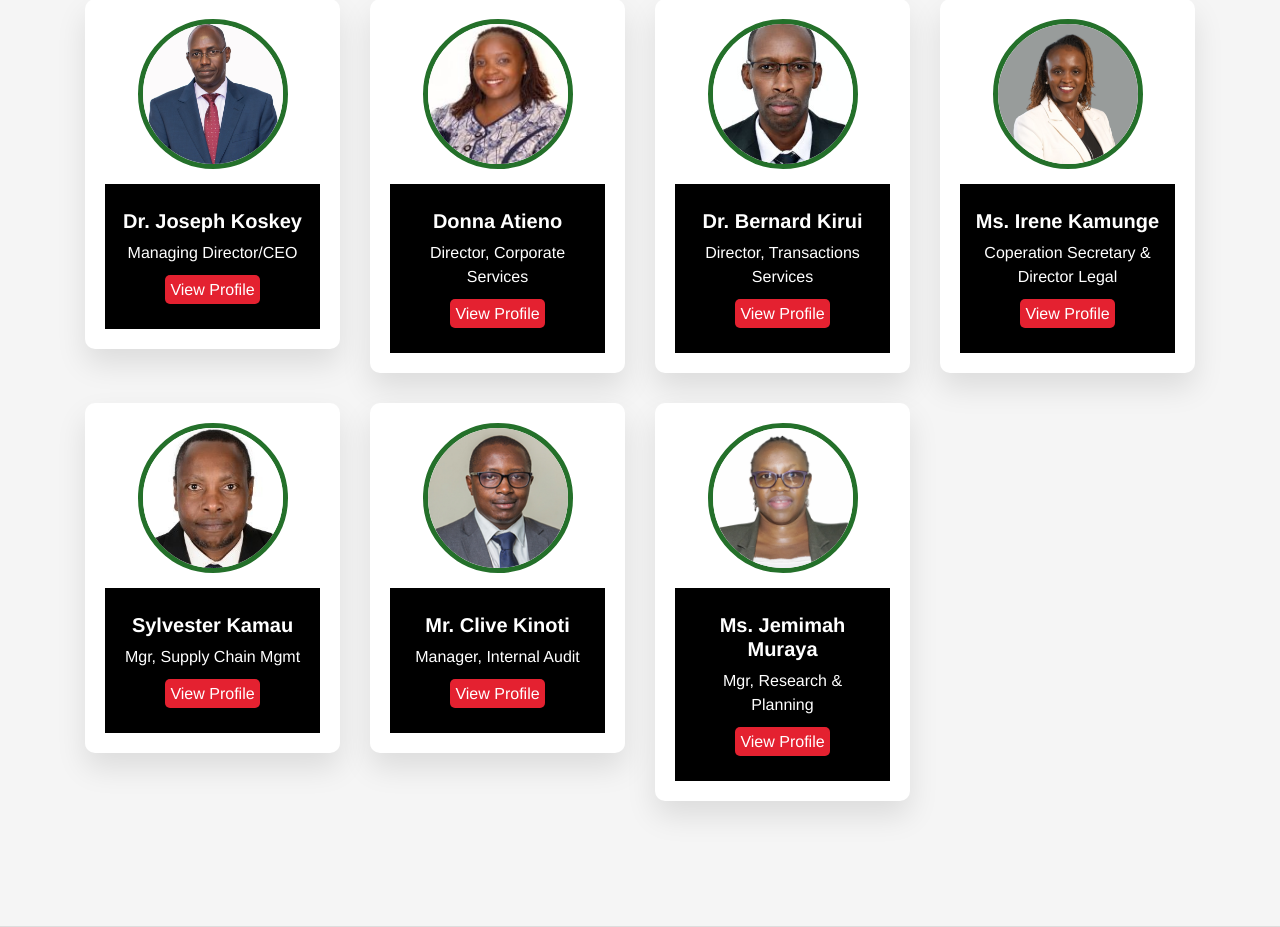
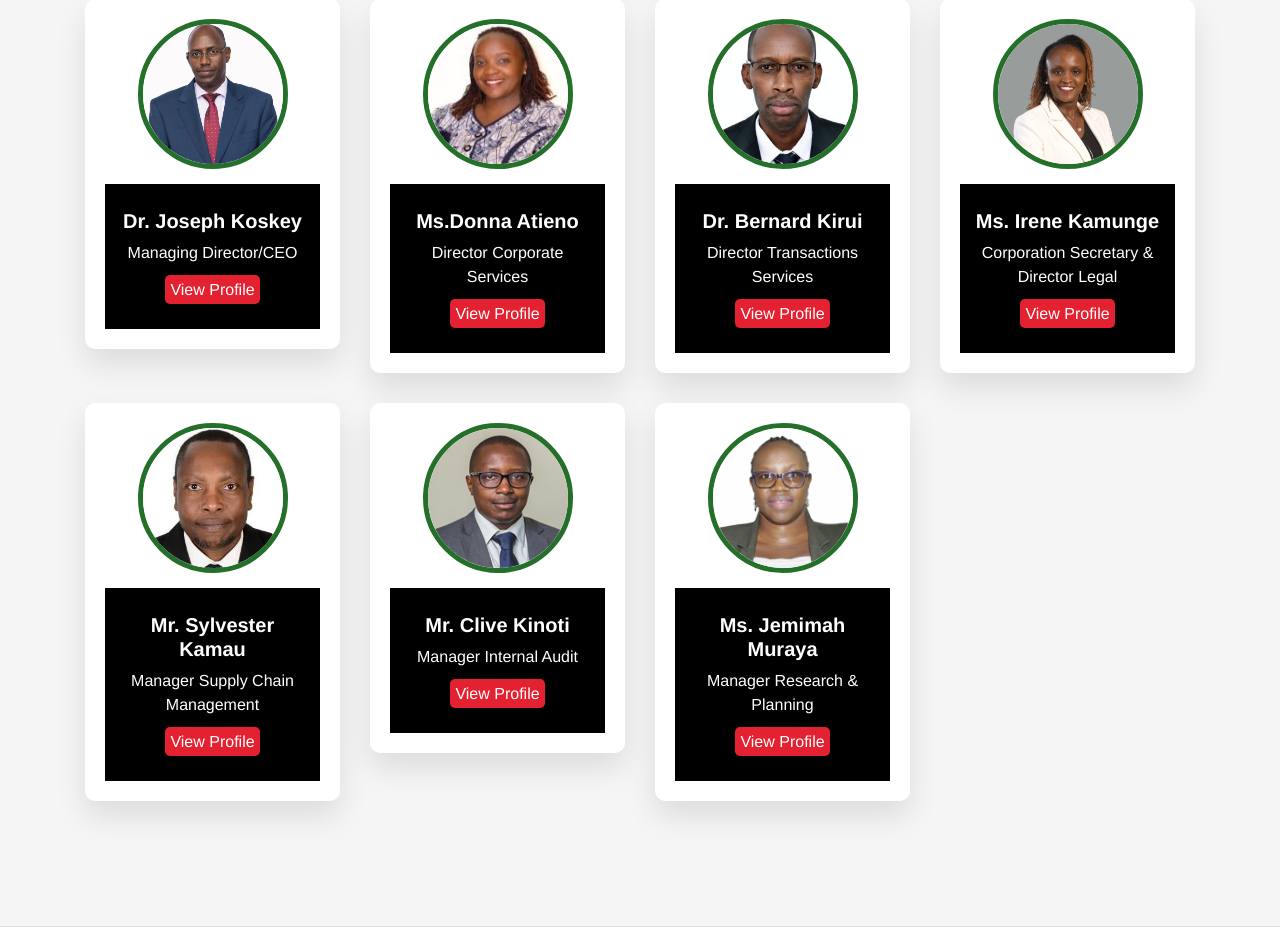
Before and after one commit to Mfalmebetterdayscapital/privatisation, a Django app: page /management/ in a window 1280 px wide. Shown: the part 270-1197 px from the top of the page. Run offline with Django 3.2, Linux system fonts and the light colour scheme; some libraries are stand-ins or nearby versions.

Commit message:
some changes

```diff
--- a/template/management.html
+++ b/template/management.html
@@ -521,8 +521,8 @@
                         <img src="{% static 'img/Donna-Portrait-2022-Resized-28112022_0-320x320-1-150x150.jpg' %}" alt="Donna Atieno">
                     </div>
                     <div class="team-text">
-                        <h2 style="color: #ffffff;">Donna Atieno</h2>
-                        <p>Director, Corporate Services</p>
+                        <h2 style="color: #ffffff;">Ms.Donna Atieno</h2>
+                        <p>Director Corporate Services</p>
                         <button class="view-profile-btn" onclick="openPopup(1)">View Profile</button>
                     </div>
 
@@ -535,7 +535,7 @@
                     </div>
                     <div class="team-text">
                         <h2 style="color: #ffffff;">Dr. Bernard Kirui</h2>
-                        <p>Director, Transactions Services</p>
+                        <p>Director Transactions Services</p>
                         <button class="view-profile-btn" onclick="openPopup(2)">View Profile</button>
                     </div>
 
@@ -548,7 +548,7 @@
                     </div>
                     <div class="team-text">
                         <h2 style="color: #ffffff;">Ms. Irene Kamunge</h2>
-                        <p>Coperation Secretary & Director Legal</p>
+                        <p>Corporation Secretary & Director Legal</p>
                         <button class="view-profile-btn" onclick="openPopup(3)">View Profile</button>
                     </div>
 
@@ -562,8 +562,8 @@
                         <img src="{% static 'img/SYLVERSTETR.jpg' %}" alt="Sylvester Kamau">
                     </div>
                     <div class="team-text">
-                        <h2 style="color: #ffffff;">Sylvester Kamau</h2>
-                        <p>Mgr, Supply Chain Mgmt</p>
+                        <h2 style="color: #ffffff;">Mr. Sylvester Kamau</h2>
+                        <p>Manager Supply Chain Management</p>
                         <button class="view-profile-btn" onclick="openPopup(4)">View Profile</button>
                     </div>
 
@@ -576,7 +576,7 @@
                     </div>
                     <div class="team-text">
                         <h2 style="color: #ffffff;">Mr. Clive Kinoti</h2>
-                        <p>Manager, Internal Audit</p>
+                        <p>Manager Internal Audit</p>
                         <button class="view-profile-btn" onclick="openPopup(5)">View Profile</button>
                     </div>
 
@@ -589,7 +589,7 @@
                     </div>
                     <div class="team-text">
                         <h2 style="color: #ffffff;">Ms. Jemimah Muraya</h2>
-                        <p>Mgr, Research & Planning</p>
+                        <p>Manager Research & Planning</p>
                         <button class="view-profile-btn" onclick="openPopup(6)">View Profile</button>
                     </div>
 
@@ -695,68 +695,74 @@
  <!-- JavaScript -->
   <!-- JavaScript -->
   <script>
-    document.addEventListener('DOMContentLoaded', (event) => {
     const members = [
     {
         name: "DR. JOSEPH KOSKEY",
         role: "Managing Director/CEO",
         info: "Joseph holds a PhD in Business Administration, MBA (Strategic Management) and Bachelor of Commerce (Accounting) degrees from the University of Nairobi. He is a Certified Public Accountant, Certified Investment and Financial Analyst. He is a member of ICPAK, the Institute of Certified Secretaries of Kenya and the Institute of Directors Kenya. He is also a certified trainer on corporate governance. Joseph has over 26 years business management experience gained in diverse industries, 19 years of which have been in senior leadership and management positions. He has a distinguished leadership career with a proven track-record of achievements (both in the private and public sectors) in revenue growth, productivity improvement, operational excellence and bottom-line turnaround. He is respected for a strong work-ethic and irreproachable integrity. Prior to his appointment, Joseph had served as the Group CEO at Sovereign Group Ltd, Managing Director at the Kenya Bureau of Standards and as Managing Director at Urgent Cargo Handling Ltd among others. He has also served as the Regional Change Manager for P&O Nedlloyd East Africa and Indian Ocean Islands covering Kenya, Uganda, Tanzania, Mauritius, Madagascar & Seychelles. This background equipped him with invaluable skills and expertise in strategic and financial management, business restructuring and change management."
+
     },
         {
             name: "MS. DONNA ATIENO",
             role: "DIRECTOR, CORPORATE SERVICES.",
             info: "Ms. Donna holds a Master of Science in Development Finance from Strathmore University and a Master of Business Administration (Finance) from Kenya Methodist University. She also graduated from Moi University with a Bachelor of Business Management (Accounting) degree and is a Certified Public Accountant of Kenya (CPA-K) registered with the Institute of Certified Public Accountants of Kenya (ICPAK). She is also a Certified Retirement Benefits Trustee. Donna has over 15 years of experience in Public Service, more than half of which have been in a senior management role. She is a strategic leader with vast experience in public financial management; public sector financial reporting; project appraisal, profiling, and risk analysis; government policies and guidelines in human resource management and administration; and pension administration."
+
         },
         {
             name: "DR. BERNARD KIRUI",
             role: "Director, Transactions Services",
-                info: "Dr. Bernard Kirui holds a PhD in Economics from the University of Nairobi, a Master’s degree in Economics, and a Bachelor’s in Economics and Statistics from Kenyatta University. He is a Certified Public Accountant and a member of the Institute of Certified Public Accountants of Kenya (ICPAK). Prior to joining the Commission, Dr. Kirui held various management roles at the Kenya Revenue Authority as Manager in charge of Surveys and Business Analysis and as a Manager in charge of Strategy and Policy Analysis. He was responsible for coordinating the preparation of key tax policy documents, overseeing financial analysis, providing technical support, monitoring tax policy developments and stakeholder engagement. Prior to joining the KRA, Dr. Kirui worked as a Part-Time Lecturer at the National Youth Service and in various roles at the Co-operative Bank of Kenya. He also worked as a Part-Time Lecturer for International Trade and Economics at Moi University, Nairobi Campus. Dr. Kirui was also a CSAE Visiting Fellow at the University of Oxford in the United Kingdom, where he worked on his research."
+            info: "Dr. Bernard Kirui holds a PhD in Economics from the University of Nairobi, a Master’s degree in Economics, and a Bachelor’s in Economics and Statistics from Kenyatta University. He is a Certified Public Accountant and a member of the Institute of Certified Public Accountants of Kenya (ICPAK). Prior to joining the Authority, Dr. Kirui held various management roles at the Kenya Revenue Authority as Manager in charge of Surveys and Business Analysis and as a Manager in charge of Strategy and Policy Analysis. He was responsible for coordinating the preparation of key tax policy documents, overseeing financial analysis, providing technical support, monitoring tax policy developments and stakeholder engagement. Prior to joining the KRA, Dr. Kirui worked as a Part-Time Lecturer at the National Youth Service and in various roles at the Co-operative Bank of Kenya. He also worked as a Part-Time Lecturer for International Trade and Economics at Moi University, Nairobi Campus. Dr. Kirui was also a CSAE Visiting Fellow at the University of Oxford in the United Kingdom, where he worked on his research."
         },
+
         {
             name: "MS. IRENE KAMUNGE",
-                role: "Coperation Secretary & Director Legal",
+            role: "",
             info: ""
         },
         {
-                name: "MR. SYLVESTER KAMAU",
+            name: "MR.SYLVESTER KAMAU",
             role: "Alternate To The Attorney-General",
             info: "Sylvester holds a Master of Science (MSc) degree in Procurement and Logistics from the Jomo Kenyatta University of Agriculture and Technology and a CIPS post-graduate professional diploma in Procurement and Supply. He also holds a Bachelor of Arts degree in Government and Public Administration from Moi University. He is a registered and licensed member of the Kenya Institute of Supplies Management. Sylvester has over 20 years’ experience in Supply Chain Management, having worked for various organizations in different capacities. He also has vast knowledge in public procurement. Currently, Sylvester is pursuing his Doctor of Philosophy degree in Supply Chain Management from the Jomo Kenyatta University of Agriculture and Technology and is working on his dissertation after successfully completing the coursework."
         },
         {
             name: "MR. CLIVE KINOTI NJIRU",
             role: "Manager, Internal Audit",
-                info: "Clive holds a Master of Commerce in Finance from Strathmore University and a Bachelor of Arts in Economics and Business Studies from Kenyatta University. He is a member of the Institute of Certified Public Accountants of Kenya (ICPAK), Institute of Internal Auditors (IIA), and Institute of Certified Investment and Financial Analysts (CIFA). He has over fifteen (15) years of experience in Governance, Risk Management, and Compliance. Before joining the Commission, Clive held several Senior Management positions at East African Portland Cement Plc and the Ministry of Co-operatives and Micro, Small and Medium Enterprises (MSME) Development."
+            info: "Clive holds a Master of Commerce in Finance from Strathmore University and a Bachelor of Arts in Economics and Business Studies from Kenyatta University. He is a member of the Institute of Certified Public Accountants of Kenya (ICPAK), Institute of Internal Auditors (IIA), and Institute of Certified Investment and Financial Analysts (CIFA). He has over fifteen (15) years of experience in Governance, Risk Management, and Compliance. Before joining the Authority, Clive held several Senior Management positions at East African Portland Cement Plc and the Ministry of Co-operatives and Micro, Small and Medium Enterprises (MSME) Development."
         },
         {
             name: "MS. JEMIMAH MURAYA",
             role: "Manager, Research & Planning",
-                info: "Ms. Jemimah Muraya is a statistician by profession who holds a Master of Science (MSc) degree in Social Statistics from the University of Nairobi. She has a Bachelor of Science degree in Applied Statistics from Maseno University and is currently pursuing a Master of Business Administration degree (Strategic Management) in USIU-A. Prior to joining the Commission, Ms. Jemimah held various management roles including Manager Research, Strategy and Planning at Tana Water Works Development Agency and Research and Policy Manager at the NGOs Co-ordination Board. She has vast experience in Research, Data Management, Strategic Planning, Performance Management, Quality Management Systems, Monitoring, and Evaluation drawn from over 14 years of experience with several public sector organizations."
-            }
+            info: "Ms. Jemimah Muraya is a statistician by profession who holds a Master of Science (MSc) degree in Social Statistics from the University of Nairobi. She has a Bachelor of Science degree in Applied Statistics from Maseno University and is currently pursuing a Master of Business Administration degree (Strategic Management) in USIU-A. Prior to joining the Authority, Ms. Jemimah held various management roles including Manager Research, Strategy and Planning at Tana Water Works Development Agency and Research and Policy Manager at the NGOs Co-ordination Board. She has vast experience in Research, Data Management, Strategic Planning, Performance Management, Quality Management Systems, Monitoring, and Evaluation drawn from over 14 years of experience with several public sector organizations."
+        },
+        {
+            name: "DR. EDWARD N. KOBUTHI",
+            role: "Board Member",
+            info: "Edward has a Food Process Engineering background and is a Brewmaster from VLB, Faculty of Brewing and Distillation of the Technical University Berlin, Germany. He holds a PhD in Corporate Governance an MBA in Strategic Management, a B.Sc in Marketing and Finance and the Diploma Master Brewer from the Institute of Brewing, London. He has served as CEO at AMREF’s Lomidat Meat Processors, General Manager at Kenya Airways, and General Manager at Kenya Airports Authority. He served as Project Manager, Supply Chain Manager, Bottling Manager and Distribution Manager at East African Breweries Limited. He sits on the Water Services Regulatory Board in addition to the boards of several schools."
+        },
+        {
+            name: "CELINE ANYANGO ORATA",
+            role: "Board Member",
+            info: "Celine has a Bachelor of Arts degree in Business Administration from the University of Zambia and is an accomplished banker, company director, board member and professional mediator, experienced in building company infrastructure from the ground-up, spearheading strategy planning and development, operational and business excellence, and compliance with various trainings in Banking, Finance, Credit and Risk Management. She has wide banking experience spanning over 27 years both locally and internationally and over 6 years in board membership in Kenya Women Finance Trust; currently Kenya Women Microfinance Bank; as well as a Treasurer and Board Member of the Kenya Girl Guides Association for a period of 6 years. She is the current chairperson of the Barclays Bank Pensions SACCO and a Director at Suave Investments Limited. She has also been involved in community engagements which involves coaching, mentoring, advocacy, health promotions; and women and youth empowerment."
+        },
+        {
+            name: "IRENE NJERI WANYOIKE",
+            role: "Commission Member",
+            info: "Irene is a seasoned and passionate professional with a career spanning over 15 years in alternative dispute resolution mechanisms with an emphasis on Mediation, Law and Governance. She has a Master’s degree in Diplomacy and Foreign Policy from Moi University, a Post Graduate diploma in Law from the Kenya School of Law and a Bachelors of Law from the University of Nairobi. In her vast experience working with the Judiciary, National Cohesion and Integration Commission and the Association of Professional Societies in East Africa, Irene has interacted extensively with the three Arms of Government, Security, Provincial Administration, county governments and the local grassroots leadership, which has enlarged her networks and given her a rich understanding of the public sector. Irene is also knowledgeable in the field of Public Sector Reforms, Governance, Human Rights, and is very passionate about issues of Women and Youth Empowerment."
+        },
+
     ];
 
     function openPopup(index) {
-            console.log("Popup opened for index:", index);  // Debugging line
         const member = members[index];
-            if (member) {
-                console.log("Member found:", member);  // Debugging line
         document.getElementById('popup-name').innerText = member.name;
         document.getElementById('popup-role').innerText = member.role;
         document.getElementById('popup-info').innerText = member.info;
         document.getElementById('popup').style.display = 'flex';
-            } else {
-                console.error("Member not found for index:", index);  // Debugging line
-            }
     }
 
     function closePopup() {
         document.getElementById('popup').style.display = 'none';
     }
-
-        // Expose functions to the global scope
-        window.openPopup = openPopup;
-        window.closePopup = closePopup;
-    });
 </script>
-
     </body>
 </html>
```
Also changed, not shown: template/access.html (+4 -4 lines). Lines whose indentation alone changed are shown as unchanged.
